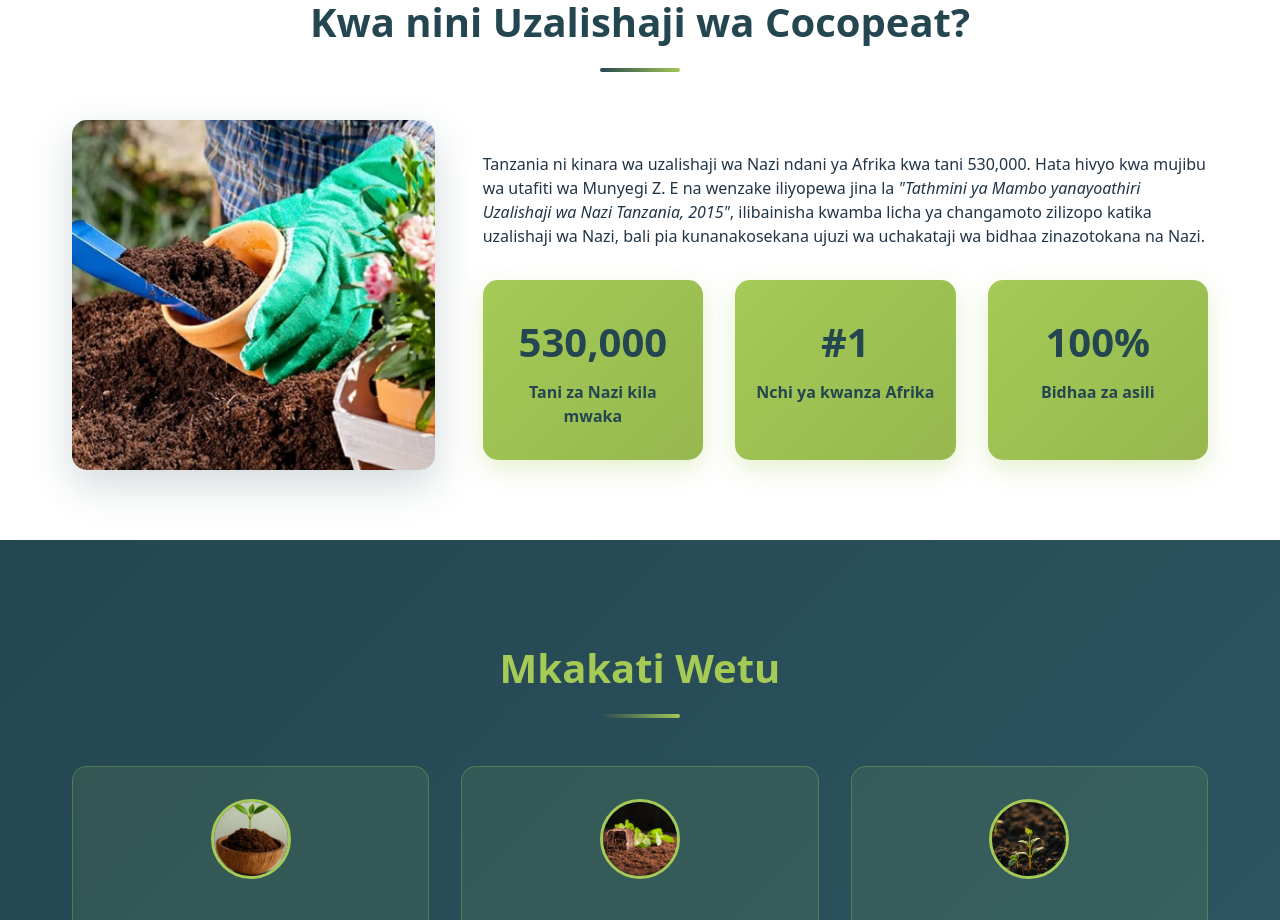
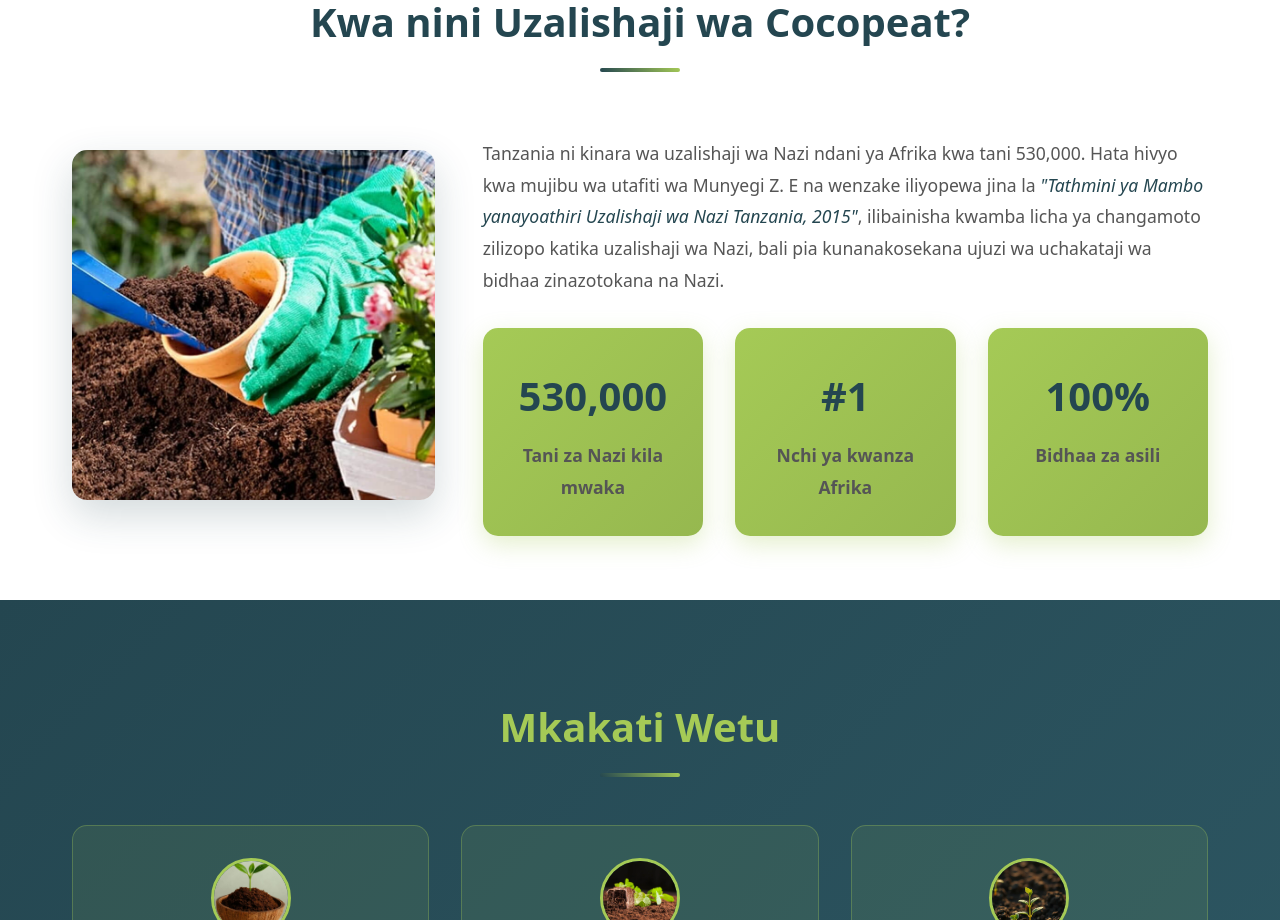
Before and after one commit to Maryam1235/cocopeats, a React (Vite) app: page /kuhusu in a window 1280 px wide. Shown: the part 1280-2200 px from the top of the page. Built offline with nearby package versions, Linux system fonts and the light colour scheme.

Commit message:
Kuhusu sisi section corrections

```diff
--- a/src/pages/Pages.css
+++ b/src/pages/Pages.css
@@ -1428,6 +1428,22 @@ select:focus {
     align-items: center;
 }
 
+.production-text {
+    font-size: 1.1rem;
+    line-height: 1.8;
+    color: #333;
+}
+
+.production-text p {
+    margin-bottom: 1.5rem;
+    color: #555;
+}
+
+.production-text em {
+    color: #244650;
+    font-style: italic;
+}
+
 .production-image img {
     width: 100%;
     height: 350px;
```
